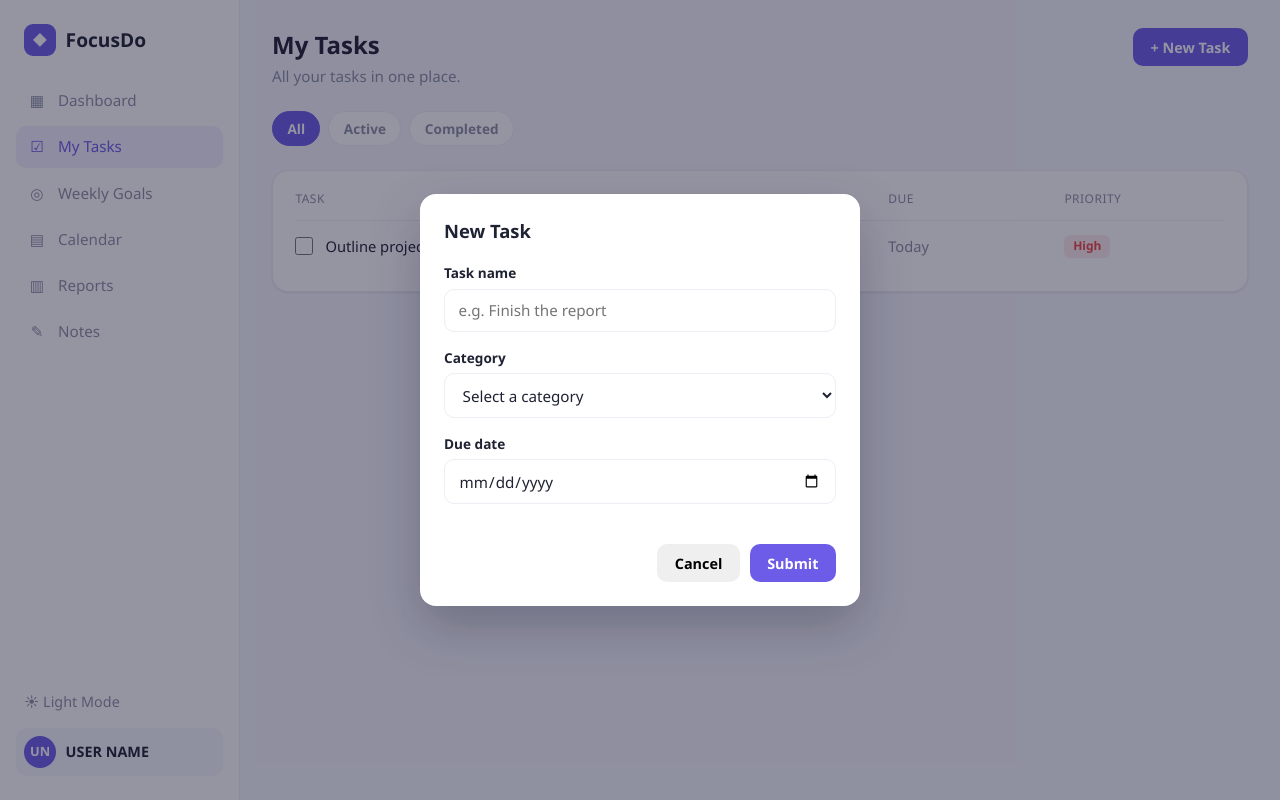
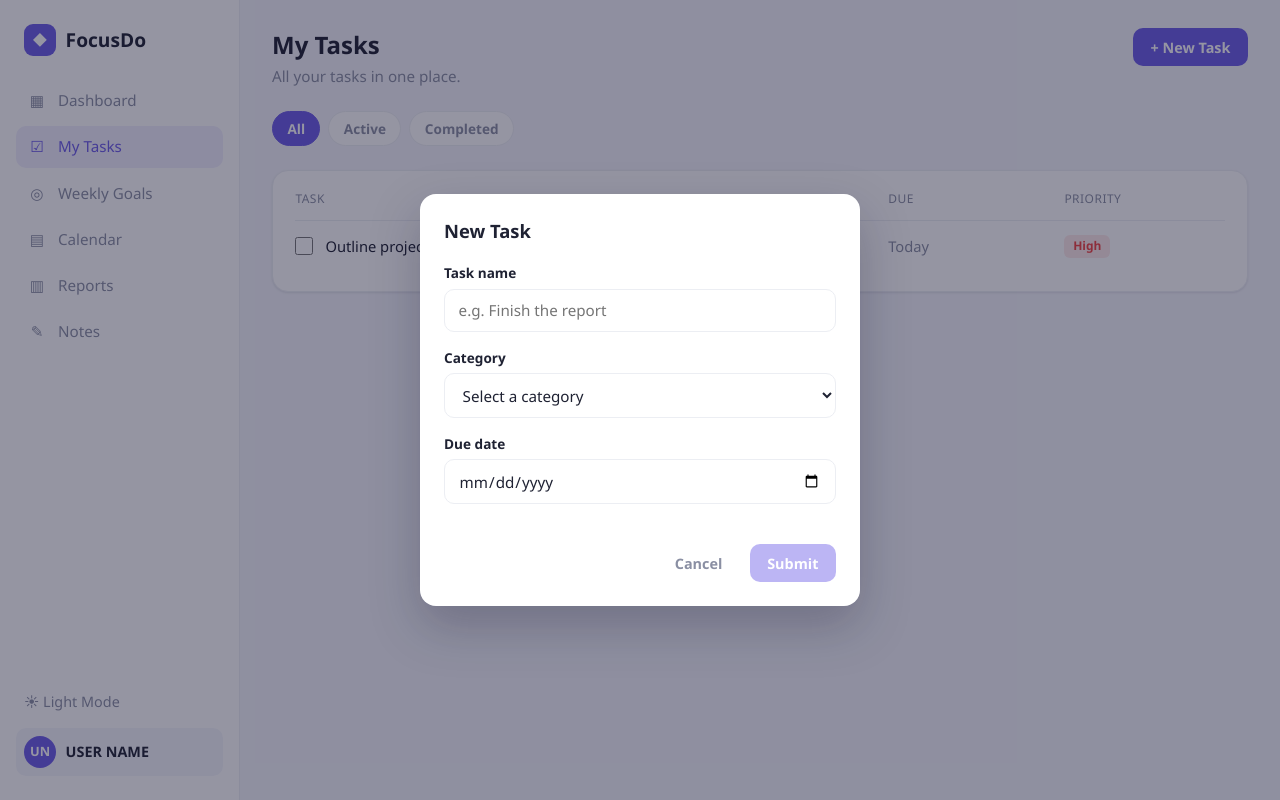
Before and after one commit to serdeljac/TaskListApp, a React (Vite) app: page /tasks in a window 1280 px wide. Both pictures are taken after a click on the button "+ New Task". Built offline with nearby package versions, Linux system fonts and the light colour scheme.

Commit message:
Submit is enabled when form is filled

```diff
--- a/src/components/NewTaskForm.tsx
+++ b/src/components/NewTaskForm.tsx
@@ -1,9 +1,18 @@
+import { useState } from 'react'
 interface NewTaskFormProps {
     // Called when the user wants to close the popup (e.g. clicks Cancel).
     onCancel: () => void
 }
 
 function NewTaskForm({ onCancel}: NewTaskFormProps) {
+
+    const [name, setName] = useState('')
+    const [category, setCategory] = useState('')
+    const [date, setDate] = useState('')
+
+
+    const checkSubmitAllowed = name.trim() !== '' && category.trim() !== '' && date.trim() !== ''
+
     return (
 
         <div className="modal-overlay">
@@ -20,32 +29,33 @@ function NewTaskForm({ onCancel}: NewTaskFormProps) {
                     className="form-field__input"
                     type="text"
                     placeholder="e.g. Finish the report"
+                    onChange={(event) => setName(event.target.value)}
                     />
                 </div>
 
                 <div className="form-field">
-                    <label className="form-field__label" htmlFor="task-category">Category</label>
-                    <select id="task-category" className="form-field__input">
-                    <option value="">Select a category</option>
-                    <option value="work">Work</option>
-                    <option value="personal">Personal</option>
-                    <option value="health">Health</option>
+                    <label className="form-field__label" htmlFor="task-category" >Category</label>
+                        <select id="task-category" className="form-field__input"
+                        onChange={(event) => setCategory(event.target.value)}>
+                        <option value="">Select a category</option>
+                        <option value="work">Work</option>
+                        <option value="personal">Personal</option>
+                        <option value="health">Health</option>
                     </select>
                 </div>
 
                 <div className="form-field">
                     <label className="form-field__label" htmlFor="task-due">Due date</label>
-                    <input id="task-due" className="form-field__input" type="date" />
+                    <input id="task-due" className="form-field__input" type="date" onChange={(event) => setDate(event.target.value)}/>
                 </div>
 
                 <div className="modal__actions">
                     <button type="button" className="btn btn--ghost" onClick={onCancel}>Cancel</button>
-                    <button type="button" className="btn btn--primary">Submit</button>
+                    <button type="button" className="btn btn--primary" disabled={!checkSubmitAllowed}>Submit</button>
                 </div>
                 </form>
             </div>
         </div>
-
     )
 }
 
--- a/src/styles/main.scss
+++ b/src/styles/main.scss
@@ -199,6 +199,21 @@ ul {
         &:hover {
             filter: brightness(1.08);
         }
+    }
+
+    &--ghost {
+        background: transparent;
+        color: $text-muted;
+
+        &:hover {
+            background: $bg;
+        }
+    }
+
+    // Applies to any disabled button — e.g. Submit before all fields are filled.
+    &:disabled {
+        opacity: 0.45;
+        cursor: not-allowed;
     }
 }
 
```
